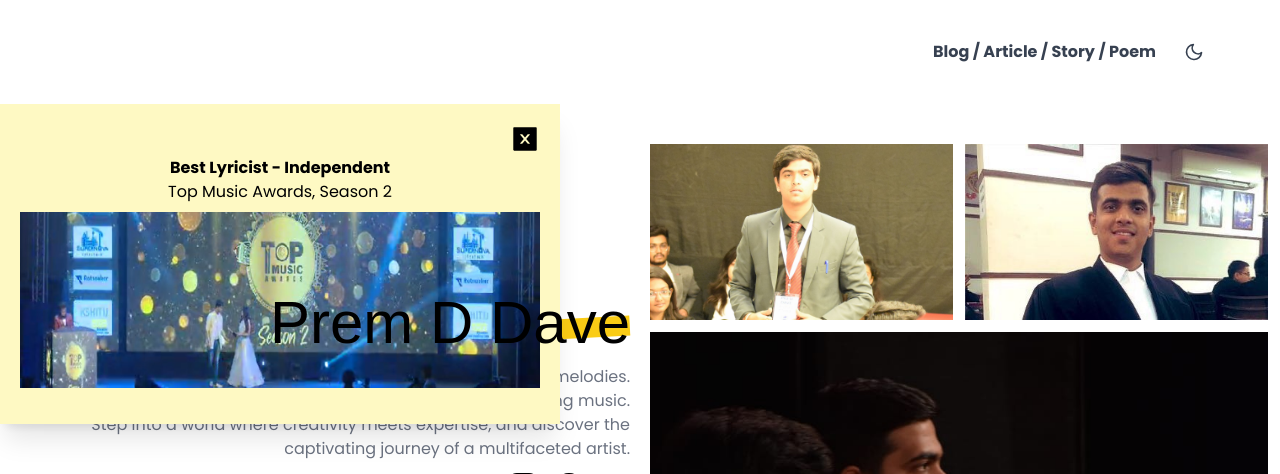
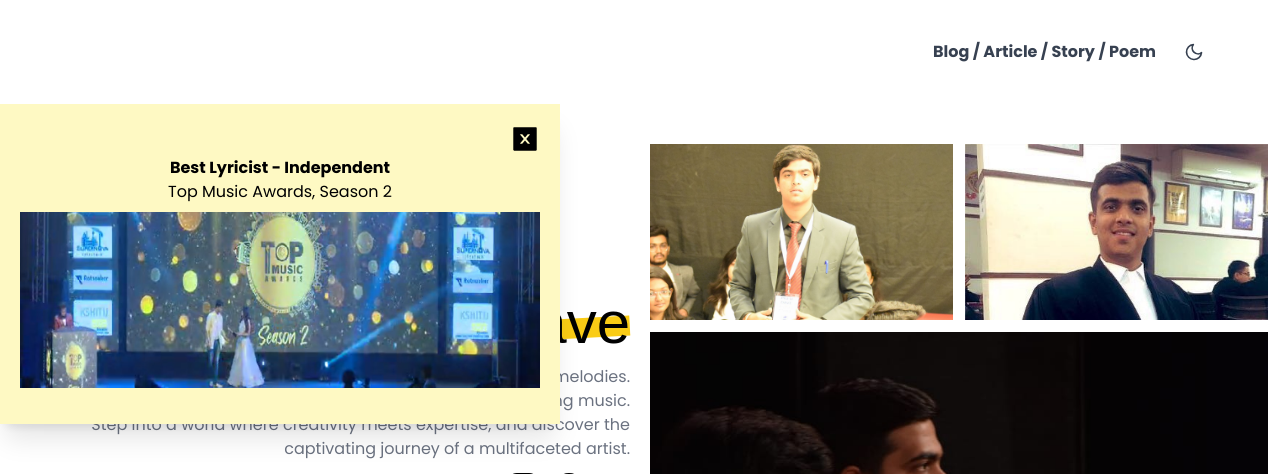
Before and after one commit to 13prashant/preme.in, a Next.js app: page / in a window 1280 px wide. Shown: the top 474 px of the page. Built offline with nearby package versions, Linux system fonts and the light colour scheme; a web font is replaced by a local one.

Commit message:
fixed popup in dark mode

```diff
--- a/src/components/home/FeaturedPopup.tsx
+++ b/src/components/home/FeaturedPopup.tsx
@@ -29,7 +29,7 @@ export default function FeaturedPopup() {
     <div
       className={`${
         showPopup ? "" : "hidden"
-      } fixed z-10 w-full h-80 md:w-[35rem] md:h-80 bg-yellow-100 text-center m-2 md:m-0 p-5 shadow-xl`}
+      } fixed z-20 w-full h-80 md:w-[35rem] md:h-80 bg-yellow-100 text-center dark:text-black m-2 md:m-0 p-5 shadow-xl`}
     >
       <AiFillCloseSquare
         className="text-3xl absolute top-5 right-5 cursor-pointer hover:scale-x-105 duration-300"
--- a/src/components/shared/Logo.tsx
+++ b/src/components/shared/Logo.tsx
@@ -8,10 +8,12 @@ interface Props {
 }
 export default function Logo({ text = "Preme", className, size }: Props) {
   return (
-    <Link href="/" className={`${className} w-fit dark:text-[#adbac7]`}>
+    <Link href="/" className={`${className} w-fit`}>
       <div className="relative w-fit">
         <h1
-          className={`relative z-10 font-zeyada ${size === "sm" ? "text-3xl" : "text-6xl"}`}
+          className={`relative z-10 font-zeyada ${
+            size === "sm" ? "text-3xl" : "text-6xl"
+          }`}
         >
           {text}
         </h1>
```
